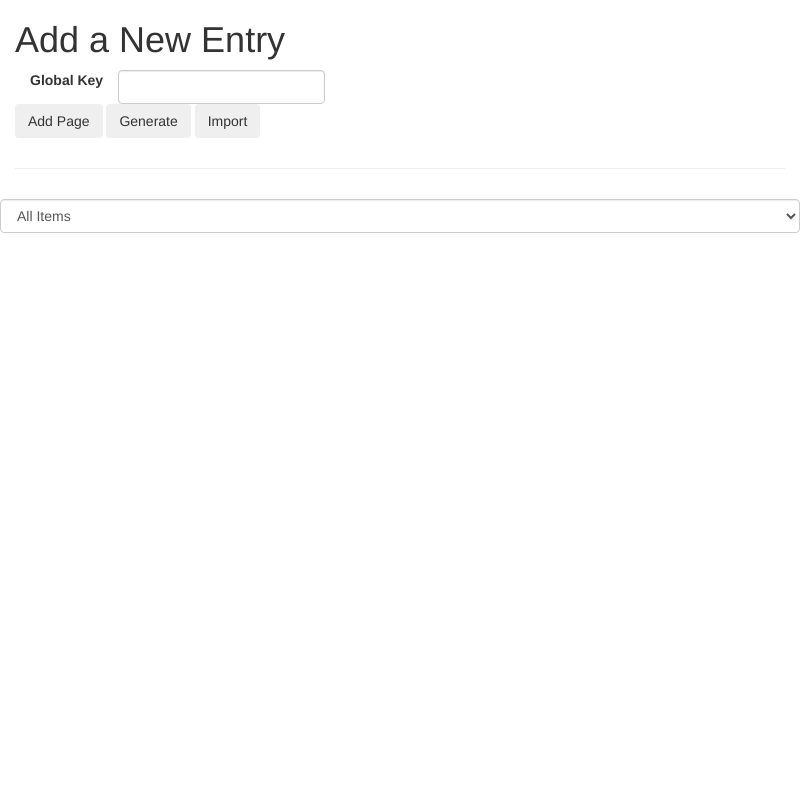
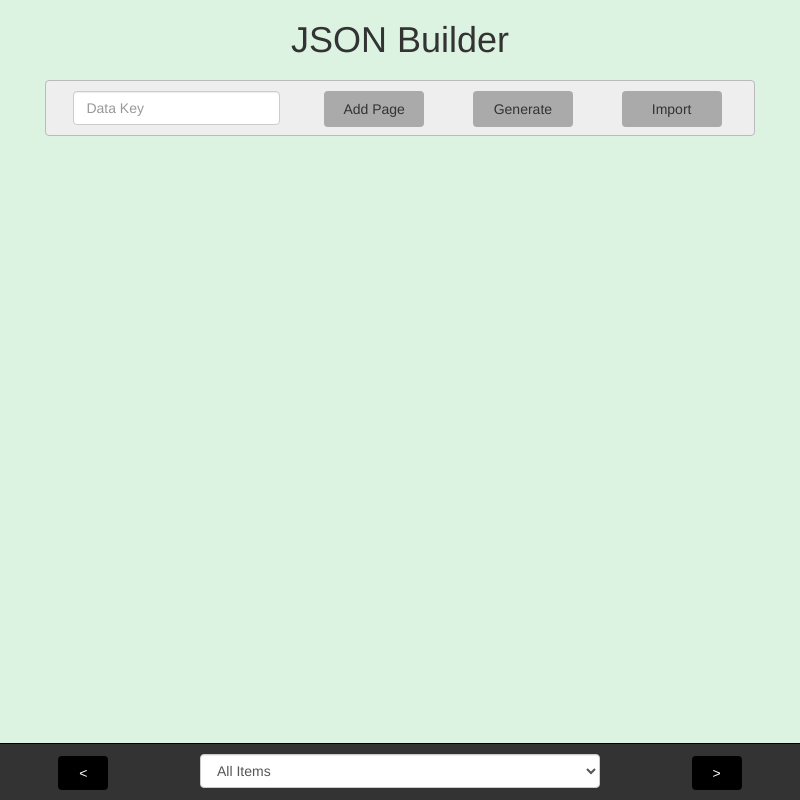
Before and after one commit to at1as/json-builder, an Electron app: page app/index.html in a window 800 px wide. Drawn offline with Linux system fonts and the light colour scheme; no server answers.

Commit message:
styling, jump between pages, bug fixes

```diff
--- a/app/css/main.css
+++ b/app/css/main.css
@@ -1,3 +1,6 @@
+body{
+  background-color: #dcf3e2;
+}
 .label-overrides{
   display: flex;
 }
@@ -5,8 +8,62 @@
   margin-bottom:30px;
 }
 #form-container{
-  margin-bottom:30px;
+  margin-bottom:100px;
+}
+form{
+  padding-top:20px;
+  border-top: 1px solid #AFAFAF;
+  padding-bottom:20px;
+}
+.container-fluid{
+  margin-left: 30px;
+  margin-right: 30px;
+}
+.btn{
+  width:100px;
+  background-color:#AAA;
+  margin-left:5px;
+  margin-right:5px;
+}
+.btn-primary{
+  margin-left:0px;
+}
+#button-container{
+  margin-top: 20px;
+  padding:8px;
+  background-color: #EEE;
+  display: flex;
+  justify-content: space-around;
+  border: 1px solid #BBB;
+  border-radius: 4px;
 }
 textarea{
   min-height:150px;
 }
+label{
+  margin-top:10px;
+  margin-left:-3px;
+}
+input{
+  margin-top:2px;
+  margin-bottom:2px;
+}
+#footer{
+  display: flex;
+  justify-content: space-around;
+  postion: absolute;
+  bottom: 0px;
+  position:fixed;
+  width:100%;
+  padding:10px;
+  background-color: #333;
+  border-top: 1px solid black;
+}
+#select-active-form{
+  max-width: 400px;
+}
+.page-btn{
+  width:50px;
+  background-color:black;
+  color:white;
+}
--- a/app/index.html
+++ b/app/index.html
@@ -9,21 +9,16 @@
   </head>
   <body>
     <div class="container-fluid">
-      <h1>Add a New Entry</h1>
-
-      <div class="flex-wrapper">
-        <div>
-        <label class="col-sm-2 control-label" for="global-key" style="width:auto; display:flex">Global Key</label>
-          <input class="form-control" type="input" id="global-key" style="width:auto; display:flex"/>
-        </div>
-      </div>
+      <h1 style="text-align:center">JSON Builder</h1>
 
       <div id="button-container">
+        <div class="flex-wrapper">
+          <input class="form-control" type="input" id="global-key" style="width:auto; display:flex" placeholder="Data Key"/>
+        </div>
         <input type="button" class="btn" value="Add Page" id="add-page" onclick="add_page()"/>
         <input type="button" class="btn" value="Generate" id="generate-json" onclick="generate_json_file()"/>
         <input type="button" class="btn" value="Import" id="import-json" onclick="import_existing_json()"/>
       </div>
-      <hr>
 
       <div id="form-container">
       </div>
@@ -31,10 +26,11 @@
     </div>
 
     <div id="footer">
+      <input type="button" class="btn page-btn" value="<" onclick="go_to_page('prev')"/>
       <select id="select-active-form" class="form-control" onchange="visible_item(this)" onclick="repopulate_option_list()">
         <option value="-1">All Items</option>
-        <option value="0">Item 1</option>
       </select>
+      <input type="button" class="btn page-btn" value=">" onclick="go_to_page('next')"/>
     </div>
 
   </body>
@@ -54,7 +50,7 @@
       document.getElementById('global-key').value = object_array_key
     }
 
-
+    /* Called on initial page load to create the first form */
     generate_form(0)
 
     function generate_form(form_id){
@@ -234,8 +230,11 @@
 
     function add_page(){
       let form_count = document.getElementById('form-container').children.length;
-      generate_form(form_count)
-      generate_option(form_count)
+      generate_form(form_count)   /* new form */
+      generate_option(form_count) /* selector in footer */
+
+      show_one_form(form_count)   /* Hide all other forms */
+      document.getElementById('select-active-form').value = form_count;
     }
 
     function add_input_field(btn){
@@ -261,9 +260,13 @@
 
     function visible_item(selection){
       /* Hide all forms whose 'data-number' don't match selection.value */
+      show_one_form(selection.value)
+    }
+
+    function show_one_form(formid){
       let forms = document.getElementById('form-container').children;
       for(let i=0; i<forms.length; i++){
-        if ((forms[i].getAttribute('data-number') == selection.value) || selection.value == -1) {
+        if ((forms[i].getAttribute('data-number') == formid) || formid == -1) {
           forms[i].style.display = ''
         } else {
           forms[i].style.display = 'none'
@@ -308,9 +311,8 @@
     function import_existing_json(filename = './existing_json_data.json'){
       /* First delete all existing forms */
       let form_container = document.getElementById('form-container')
-      let forms = form_container.children;
-      for (let i=0 ; i<forms.length ; i++){
-        form_container.removeChild(forms[i])
+      while (form_container.hasChildNodes()){
+        form_container.removeChild(form_container.lastChild);
       }
 
       /* Import data from file */
@@ -324,6 +326,9 @@
             add_page()
             populate_form(i, json_objects[i])
           }
+          /* gathers items nested under the first key (primary_key) found in JSON payload */
+          document.getElementById('global-key').value = primary_key;
+          repopulate_option_list(); /* Eager load entries into the select in footer */
         } else {
           console.error(err);
         }
@@ -397,5 +402,28 @@
       });
     }
 
+    function go_to_page(direction){
+      let selector = document.getElementById('select-active-form');
+
+      let idx;
+      for (let i=0 ; i<selector.children.length ; i++){
+        /* Find node that is currently selected in dropdown*/
+        if (selector.value == selector.children[i].value){
+          idx = i;
+          break;
+        }
+      }
+
+      if (direction === 'next'){
+        if (idx === selector.children.length - 1) { return; } /* Last option already selected */
+        selector.selectedIndex = idx + 1;
+        show_one_form(idx);
+      } else if (direction === 'prev'){
+        if (idx === 0) { return; } /* first option selected */
+        selector.selectedIndex = idx - 1;
+        show_one_form(idx - 2);
+      }
+  }
+
   </script>
 </html>
--- a/package.json
+++ b/package.json
@@ -1,6 +1,6 @@
 {
   "name": "json-builder",
-  "version": "1.0.0",
+  "version": "0.1.0",
   "description": "Interface to Build JSON Documents",
   "main": "main.js",
   "scripts": {
```
